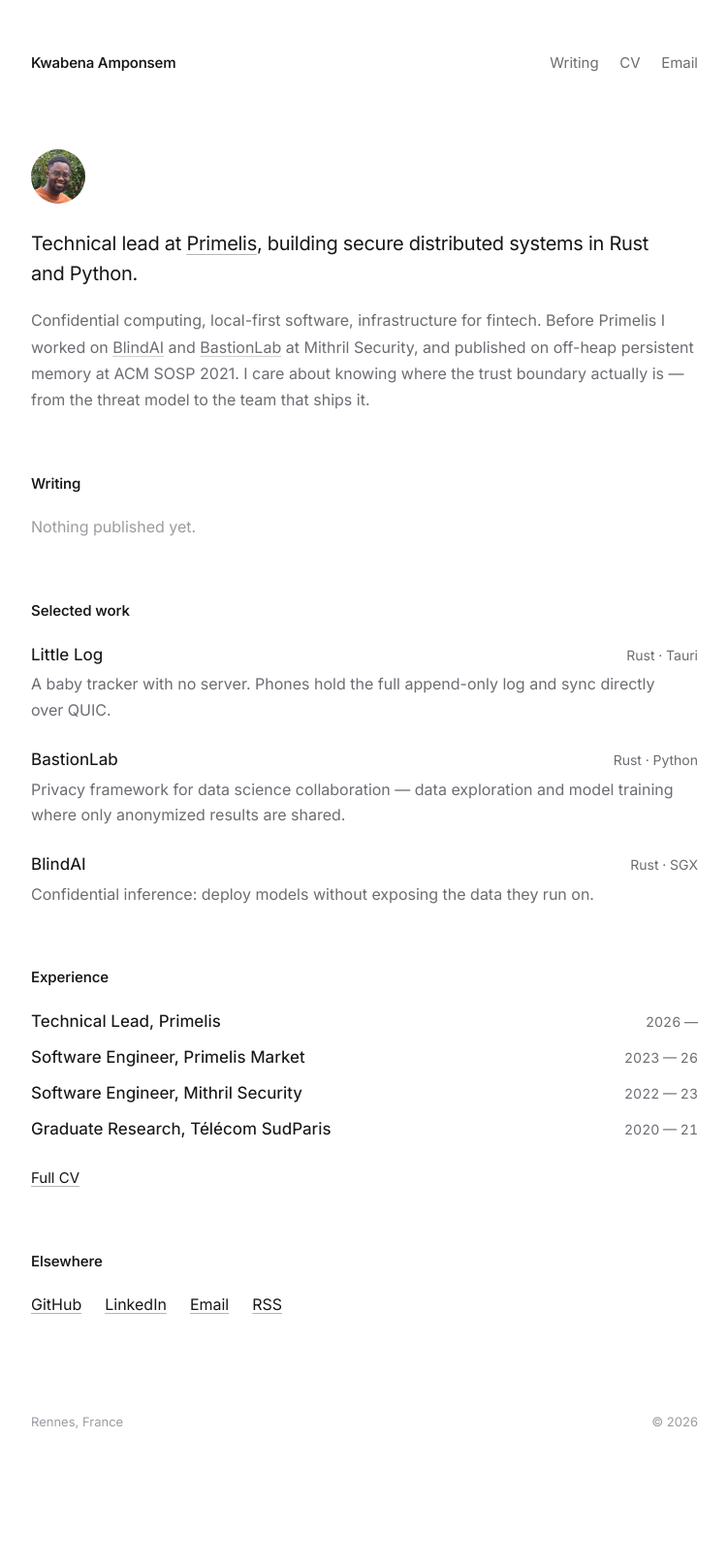
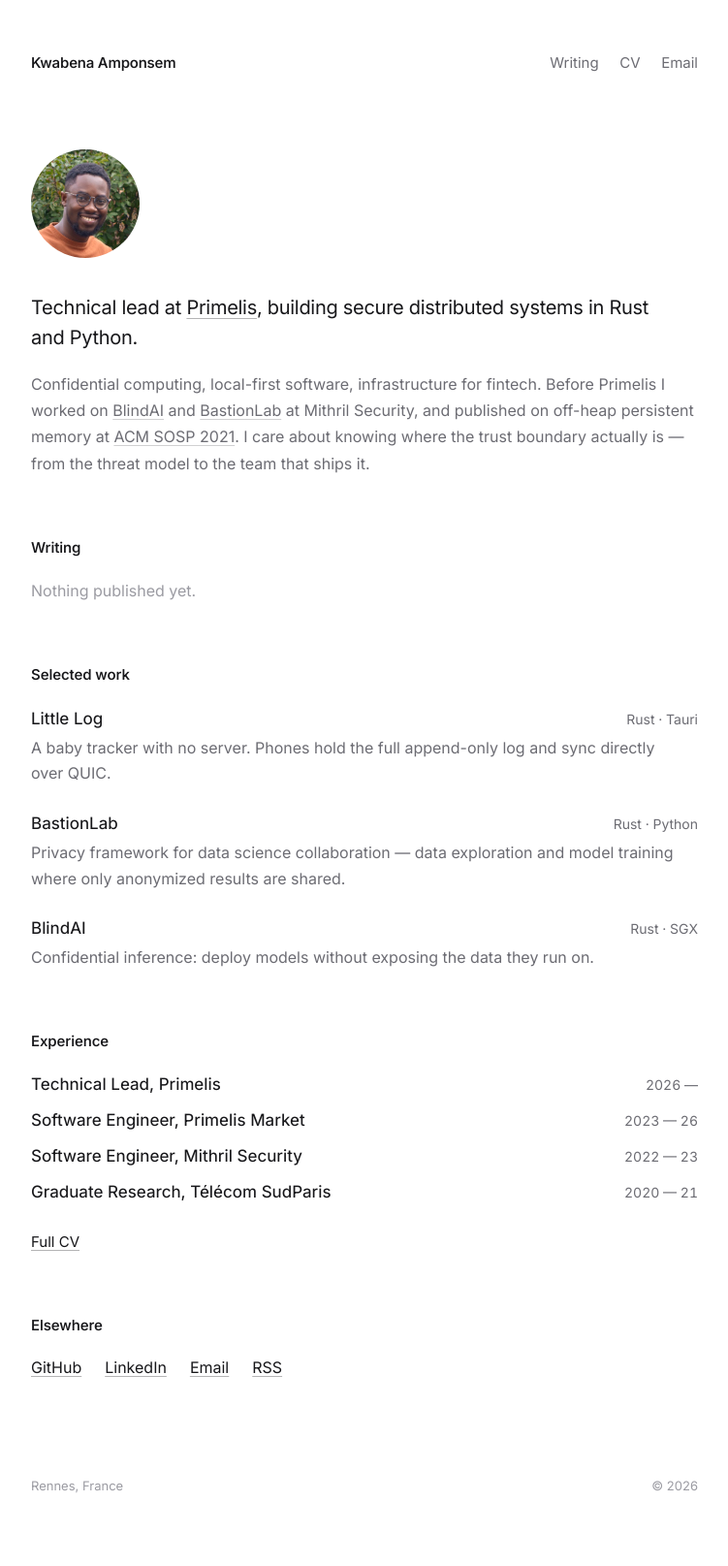
Before and after one commit to kbamponsem/kbamponsem.github.io, a Jekyll site: the page built from index.html, in a window 1280 px wide. Shown: the whole page at 97% size, without its empty margins (264-1015 px from the left). Built offline with Jekyll 4.4.1, drawn with Linux system fonts in a browser that asks for light colours; before the commit the page ends 1549 px from its top, so only the background shows below that.

Commit message:
Enlarge the portrait, link the SOSP paper from the intro

```diff
--- a/index.html
+++ b/index.html
@@ -3,7 +3,7 @@ layout: default
 ---
 <h1 class="sr-only">Kwabena Amponsem — technical lead, secure and distributed systems</h1>
 
-<img class="avatar" src="{{ '/assets/portrait-224.jpg' | relative_url }}" width="56" height="56" alt="" decoding="async">
+<img class="avatar" src="{{ '/assets/portrait-336.jpg' | relative_url }}" width="112" height="112" alt="" decoding="async">
 
 <p class="intro">
   Technical lead at <a href="https://www.primelis.com/">Primelis</a>, building secure distributed
@@ -14,8 +14,9 @@ layout: default
   Confidential computing, local-first software, infrastructure for fintech. Before Primelis I
   worked on <a href="https://github.com/mithril-security/blindai">BlindAI</a> and
   <a href="https://github.com/mithril-security/bastionlab">BastionLab</a> at Mithril Security, and
-  published on off-heap persistent memory at ACM SOSP 2021. I care about knowing where the trust
-  boundary actually is — from the threat model to the team that ships it.
+  published on off-heap persistent memory at
+  <a href="https://doi.org/10.1145/3477132.3483579">ACM SOSP 2021</a>. I care about knowing where the
+  trust boundary actually is — from the threat model to the team that ships it.
 </p>
 
 <section>
--- a/styles.css
+++ b/styles.css
@@ -126,9 +126,9 @@ h1 {
 
 .avatar {
   display: block;
-  width: 3.5rem;
-  height: 3.5rem;
-  margin: 0 0 1.65rem;
+  width: 7rem;
+  height: 7rem;
+  margin: 0 0 2.25rem;
   border-radius: 50%;
   object-fit: cover;
 }
@@ -516,6 +516,12 @@ footer {
     gap: 1rem;
   }
 
+  .avatar {
+    width: 6rem;
+    height: 6rem;
+    margin-bottom: 1.85rem;
+  }
+
   .skills > div {
     grid-template-columns: minmax(0, 1fr);
   }
@@ -561,6 +567,12 @@ footer {
     font-size: 17pt;
   }
 
+  .avatar {
+    width: 4rem;
+    height: 4rem;
+    margin-bottom: 1rem;
+  }
+
   section {
     margin-top: 1.4rem;
     break-inside: avoid;
```
Also changed, not shown: assets/portrait-224.jpg (deleted), assets/portrait-336.jpg (added).
